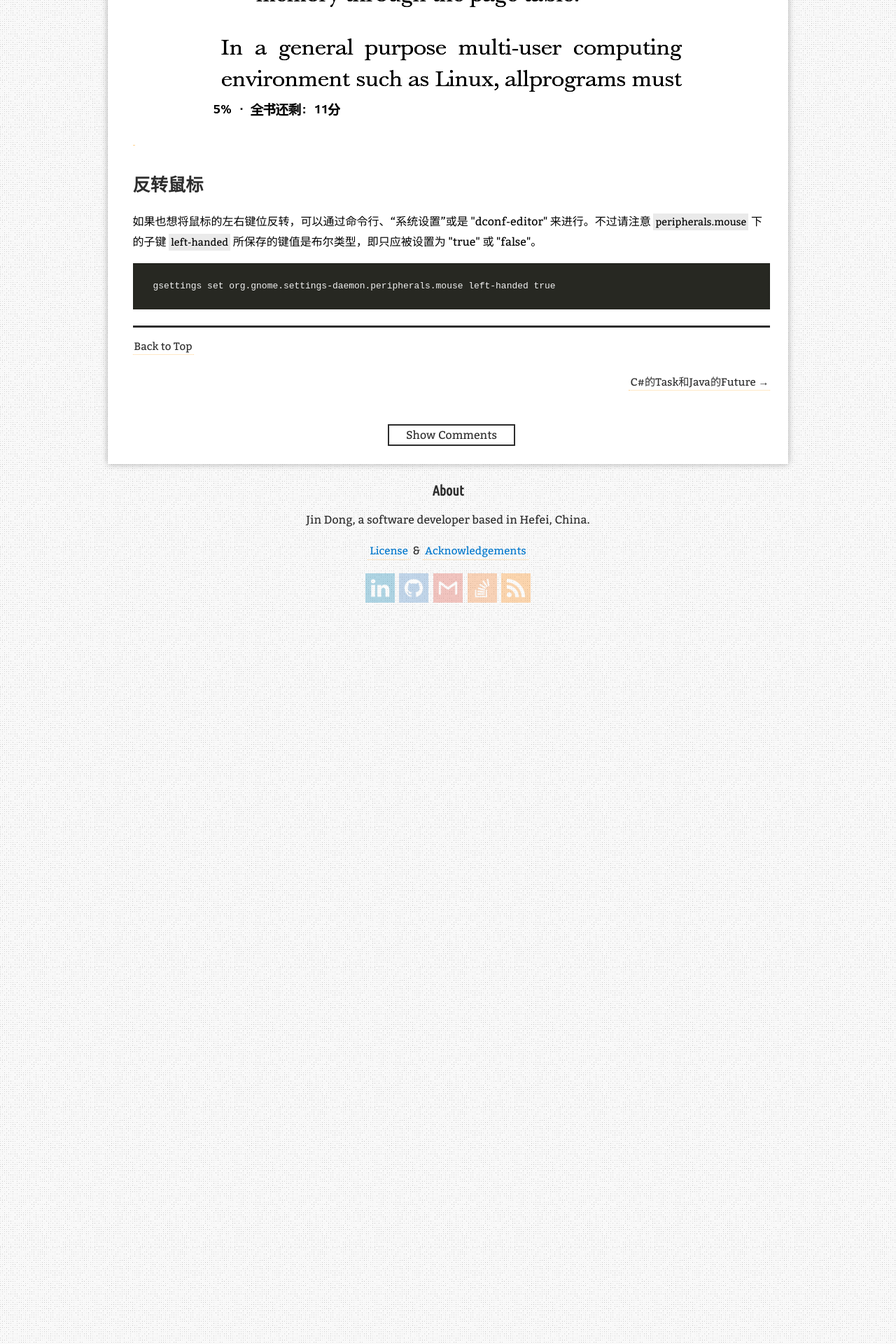
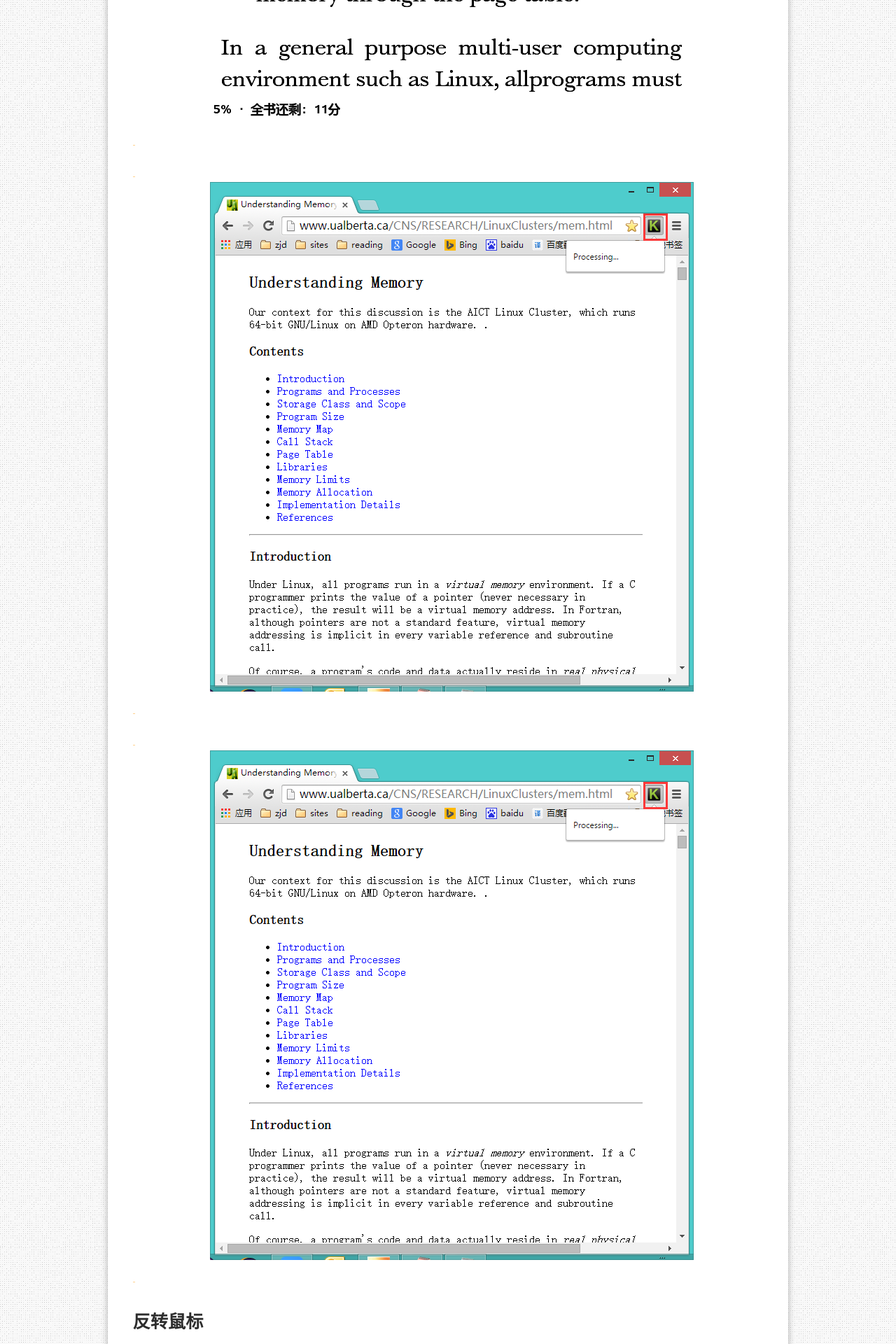
Before and after one commit to zhanjindong/zhanjindong.github.io, a Jekyll site: the page built from _posts/2013-07-14-invert-touchpad-without-changing-mouse-in-gnome.md, in a window 1280 px wide. Shown: the part 2218-4138 px from the top of the page at 70% size. Built offline with Jekyll 4.4.1, drawn with Linux system fonts in a browser that asks for light colours; nearby versions of some CDN libraries; comment, search, counter and statistics services are not loaded.

Commit message:
Add post

```diff
--- a/_posts/2013-07-14-invert-touchpad-without-changing-mouse-in-gnome.md
+++ b/_posts/2013-07-14-invert-touchpad-without-changing-mouse-in-gnome.md
@@ -45,6 +45,14 @@ Gsettings 有一个图形化工具叫做 "dconf-editor"， 它使用二进制大
 <img itemprop="image" data-src="/assets/images/posts/112339402123972.png" src="/assets/js/unveil/loader.gif" alt="" />
 </a>
 
+<a class="post-image" href="/assets/images/posts/112131018686575.png">
+<img itemprop="image" data-src="/assets/images/posts/112131018686575.png" src="/assets/js/unveil/loader.gif" alt="112131018686575.png" />
+</a>
+
+<a class="post-image" href="/assets/images/posts/112131018686575.png">
+<img itemprop="image" data-src="/assets/images/posts/112131018686575.png" src="/assets/js/unveil/loader.gif" alt="112131018686575.png" />
+</a>
+
 ## 反转鼠标
 {: #invert-mouse}
 
```
